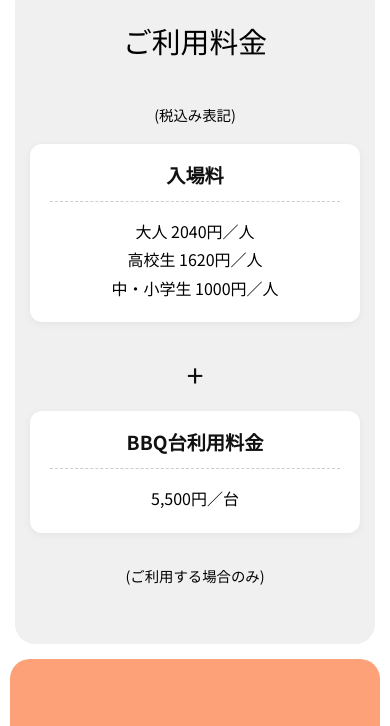
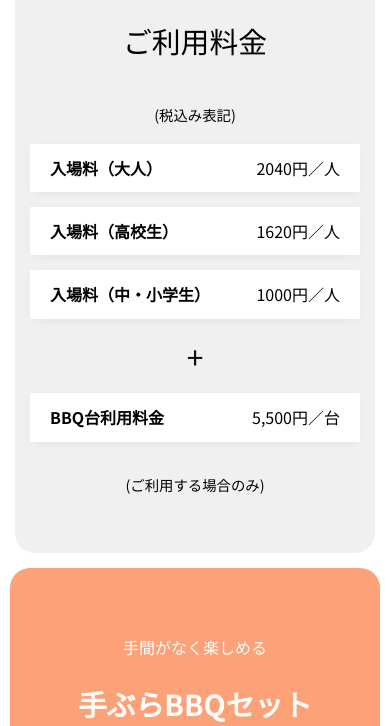
Before and after one commit to poppysoulbreak/BBQ-web-, a plain HTML site: page index.html in a window 390 px wide. Shown: the part 2674-3400 px from the top of the page. Drawn offline with Linux system fonts and the light colour scheme.

Commit message:
料金表の変更

```diff
--- a/css/style.css
+++ b/css/style.css
@@ -437,36 +437,29 @@ hr {
     border-radius: 50px;
 }
 
-/* テーブルの基本設定 */
+/* --- PC用の基本スタイル --- */
+/* .sp-onlyはPCでは非表示 */
+.sp-only {
+    display: none;
+}
 .price-table {
-  width: 100%; /* テーブルの幅を親要素いっぱいに */
-  border-collapse: collapse; /* 枠線を1本に */
-
-  /* これが重要！レイアウトを固定に */
+  width: 100%;
+  border-collapse: collapse;
   table-layout: fixed;
 }
-
-/* thとtdの共通スタイル */
 .price-table th, .price-table td {
-  border: 1px solid rgb(241, 241, 241);
+  border: 1px solid #f1f1f1;
   padding: 30px;
   text-align: center;
 }
-
-/* th（見出しセル）のスタイル */
 .price-table th {
-  /* ここで幅を指定 */
-  width: 200px; /* 例えば200pxに固定 */
-
+  width: 200px;
   background-color: #000;
   color: #fff;
 }
-
-/* td（データセル）のスタイル */
 .price-table td {
   background-color: #ffffff;
 }
-
 
 .price-list {
   width: 80%;
@@ -736,40 +729,59 @@ hr {
         font-size: 1.8rem;
         padding: 0 0 30px 0;
     }
-    .price-list > p { /* (税込み表記)と(ご利用する場合のみ) */
+    .price-list > p {
         padding: 20px 0;
         font-size: 0.9rem;
     }
-    .price-table tr, .price-table th, .price-table td {
-        display: block;
-        width: 100% !important;
-        border: none;
+
+    .pc-only {
+        display: none;
     }
-    .price-table{
+
+    /* テーブルのレイアウトをリセット */
+    .price-table,
+    .price-table tbody,
+    .price-table tr,
+    .price-table td {
+        display: block; /* ここでのdisplay:blockはテーブル構造のリセット目的 */
         width: 100%;
     }
+
+    /* aタグで囲めるように display:block を適用 */
+    .price-table a {
+        display: block;
+        padding: 15px;
+    }
+
+    .price-table thead {
+        display: none; /* PC用の見出しは不要なので非表示に */
+    }
+
     .price-table tr {
         background-color: #fff;
-        padding: 20px;
         border-radius: 12px;
         margin-bottom: 15px;
         box-shadow: 0 2px 8px rgba(0,0,0,0.05);
     }
-    .price-table th {
-        background-color: transparent;
-        color: #111;
-        font-size: 1.2rem;
+
+    .price-table td {
+        padding: 15px 20px;
+        text-align: right; /* 金額を右揃えに */
+        position: relative;
+        border: none;
+        display: flex;
+        align-items: center;
+        justify-content: space-between;
+    }
+
+    /* ここがプロの技だ。疑似要素でラベルを生成する */
+    .price-table td::before {
+        content: attr(data-label); /* data-label属性の値を取得して表示 */
         font-weight: bold;
-        text-align: center;
-        padding: 0 0 15px 0;
-        border-bottom: 1px dashed #ccc;
-        margin-bottom: 15px;
+        text-align: left;
+        margin-right: 1em; /* ラベルと値の間に余白 */
     }
-    .price-table td {
-        padding: 5px 0;
-        text-align: center;
-        font-size: 1rem;
-    }
+
     .plus-icon {
         font-size: 30px;
         color: #0f0f0f;
--- a/index.html
+++ b/index.html
@@ -3,7 +3,6 @@
 <head>
     <meta charset="UTF-8">
     <meta name="viewport" content="width=device-width, initial-scale=1.0">
-    <meta name="viewport" content="width=device-width, initial-scale=1">
     <title>BBQ</title>
     <link rel="stylesheet" href="./css/reset.css">
     <link rel="stylesheet" href="./css/style.css">
@@ -136,30 +135,56 @@
 
         </section>
 
-        <!-- 料金 -->
+        <!-- 料金セクション -->
         <section id="price" class="price">
             <div class="price-list">
                 <h2>ご利用料金</h2>
                 <p>(税込み表記)</p>
 
-                <!-- 1つ目のテーブル（入場料） -->
                 <table class="price-table">
+                    <!-- theadとtbodyで構造を明確化する -->
+                    <thead>
                         <tr>
                             <th>入場料</th>
-                        <td>大人 2040円／人</td>
-                        <td>高校生 1620円／人</td>
-                        <td>中・小学生 1000円／人</td>
+                            <!-- PCでしか表示されない見出しは、スマホでは非表示にする -->
+                            <th class="pc-only">大人</th>
+                            <th class="pc-only">高校生</th>
+                            <th class="pc-only">中・小学生</th>
                         </tr>
+                    </thead>
+                    <tbody>
+                        <tr>
+                            <!-- スマホ用に<th>で見出しを設定し、PCでは非表示にする -->
+                            <th class="sp-only">大人</th>
+                            <td data-label="入場料（大人）">2040円／人</td>
+                            <!-- 以下のtdも同様にdata-labelを追加していく -->
+                        </tr>
+                        <tr>
+                            <th class="sp-only">高校生</th>
+                            <td data-label="入場料（高校生）">1620円／人</td>
+                        </tr>
+                        <tr>
+                            <th class="sp-only">中・小学生</th>
+                            <td data-label="入場料（中・小学生）">1000円／人</td>
+                        </tr>
+                    </tbody>
                 </table>
 
                 <div class="plus-icon">+</div>
 
-                <!-- 2つ目のテーブル（BBQ台利用料金） -->
                 <table class="price-table">
+                    <thead>
                         <tr>
                             <th>BBQ台利用料金</th>
-                        <td>5,500円／台</td>
+                            <!-- <th class="pc-only">料金</th> -->
                         </tr>
+                    </thead>
+                    <tbody>
+                        <tr>
+                            <th class="sp-only">BBQ台利用料金</th>
+                            <td data-label="BBQ台利用料金">5,500円／台</td>
+                        </tr>
+                    </tbody>
                 </table>
 
                 <p>(ご利用する場合のみ)</p>
```
Lines whose indentation alone changed are shown as unchanged.
